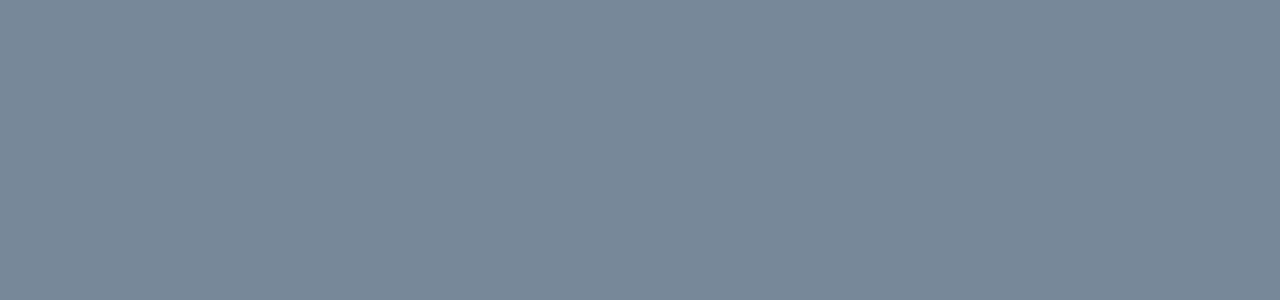
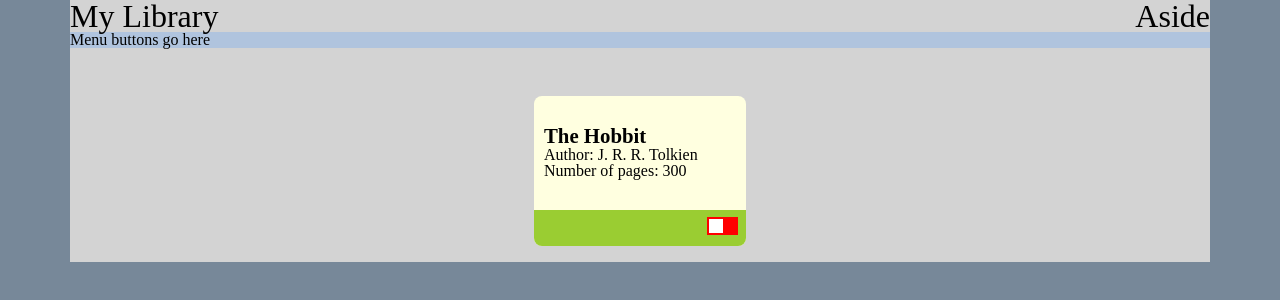
Before and after one commit to ykoziy/odin_library, a plain HTML site: page index.html in a window 1280 px wide. Drawn offline with Linux system fonts and the light colour scheme.

Commit message:
Added basic styling

```diff
--- a/index.html
+++ b/index.html
@@ -7,6 +7,34 @@
         <link rel="stylesheet" href="style/index.css">
     </head>
     <body>
+        <div class="container">
+            <header>
+                <div class="logo">
+                    <h1>My Library</h1>
+                </div>
+                <div class="aside">
+                    <h1>Aside</h1>
+                </div>
+            </header>
+            <div class="menu">
+                Menu buttons go here
+            </div>
+            <div class="library">
+                <div class="card">
+                    <div class="card-content">
+                        <h3 class="book-title">The Hobbit</h3>
+                        <p class="book-author">Author: J. R. R. Tolkien</p>
+                        <p class="book-pages">Number of pages: 300</p>
+                    </div>
+                    <div class="card-footer">
+                        <label class="switch">
+                            <input class="toggle" type="checkbox" />
+                        </label>
+                    </div>
+                </div>
+            </div>
+        </div>
+
         <script src="script/library.js"></script>
     </body>
 
--- a/style/index.css
+++ b/style/index.css
@@ -4,8 +4,103 @@
 
 :root {
     --baseFontSize: 1rem;
+    --h1FontSize: 2rem;
+    --h3FontSize: 1.3rem;
 }
 
 body {
     background-color: lightslategray;
 }
+
+h1 {
+    font-size: var(--h1FontSize);
+}
+
+h3 {
+    font-size: var(--h3FontSize);
+}
+
+.container {
+    margin: auto;
+    max-width: 1140px;
+    background-color: lightgray;
+}
+
+.container header {
+    display: flex;
+    justify-content: space-between;
+}
+
+.menu {
+    display: flex;
+    background-color: lightsteelblue;
+}
+
+.library {
+    display: flex;
+    justify-content: space-around;
+    align-content: space-around;
+    flex-wrap: wrap;
+    margin-top: 2rem;
+    margin-bottom: 2rem;
+}
+
+.card {
+    background-color: lightyellow;
+    margin: 1rem;
+    border-radius: 8px;
+    overflow:hidden;
+}
+
+.book-title {
+    font-weight: bold;
+}
+
+.card-content {
+    padding-top: 1.9rem;
+    padding-bottom: 1.9rem;
+    padding-right: 3rem;
+    padding-left: 0.6rem;
+}
+
+.card-footer {
+    background-color: yellowgreen;
+    padding: 0.3rem;
+    display: flex;
+    justify-content: flex-end;
+}
+
+.toggle {
+    appearance: none;
+    width: 31px;
+    height: 18px;
+    display: inline-block;
+    position: relative;
+    overflow: hidden;
+    outline: none;
+    border: none;
+    cursor: pointer;
+    background-color: red;
+    transition: background-color ease 0.3s;
+  }
+
+  .toggle:before {
+    content: "";
+    display: block;
+    position: absolute;
+    z-index: 2;
+    width: 14px;
+    height: 14px;
+    background: #fff;
+    left: 2px;
+    top: 2px;
+    transition: all cubic-bezier(0.3, 1.5, 0.7, 1) 0.3s;
+  }
+
+  .toggle:checked {
+    background-color:green;
+  }
+
+  .toggle:checked:before {
+    left: 15px;
+  }
```
